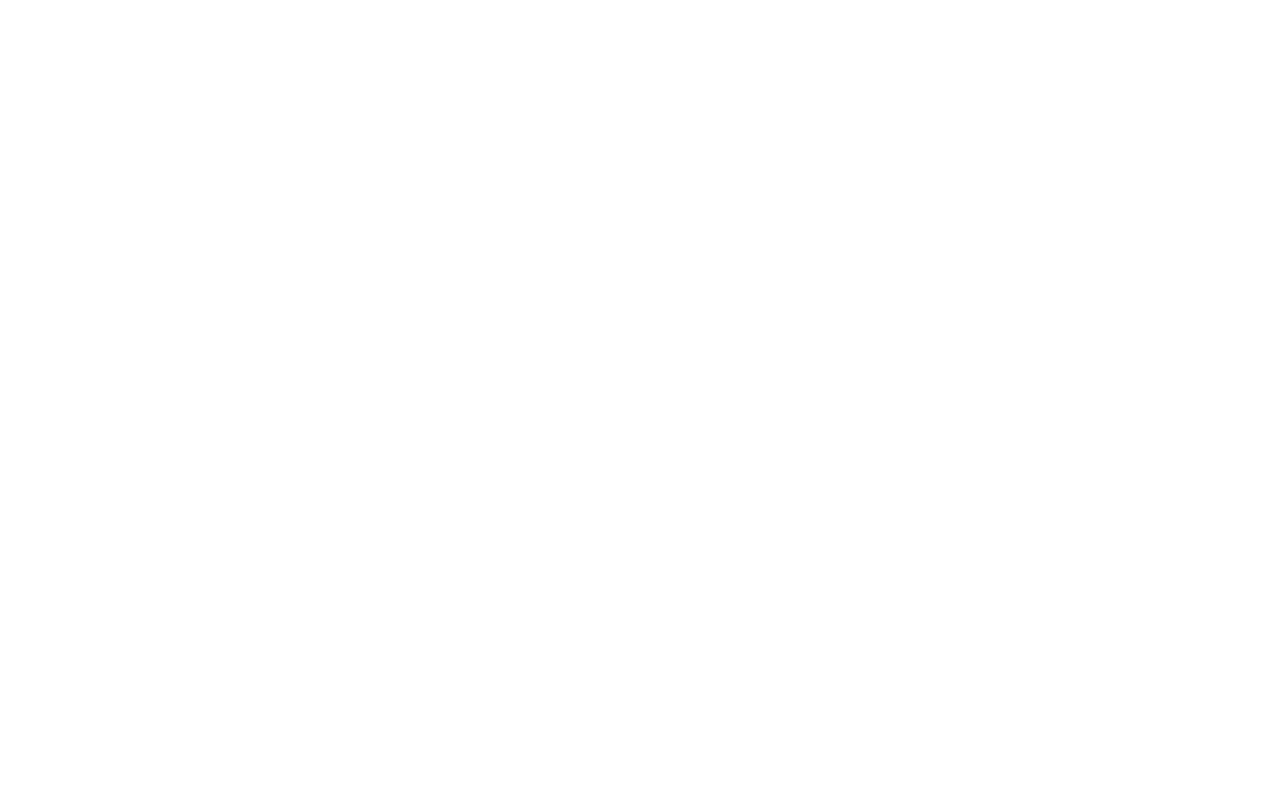
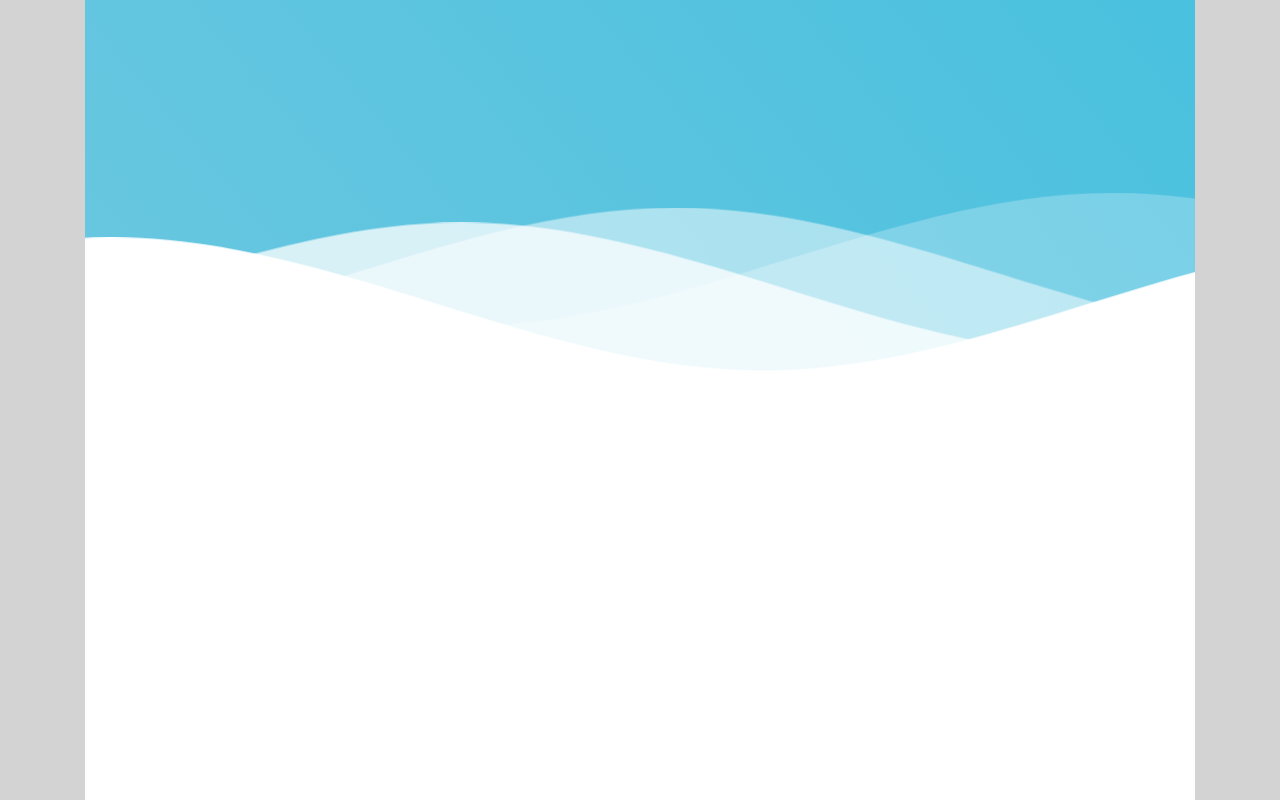
Before and after one commit to FanghanHu/Portfolio, a React (Create React App) app: page / in a window 1280 px wide. Shown: the top 800 px of the page. Built offline with nearby package versions, Linux system fonts and the light colour scheme.

Commit message:
added flowing waves

```diff
--- a/src/App.css
+++ b/src/App.css
@@ -3,5 +3,5 @@ html, body  {
 }
 
 body {
-  background-color: lightgray;
+  background: lightgray;
 }
--- a/src/App.js
+++ b/src/App.js
@@ -1,20 +1,15 @@
-import Container from 'react-bootstrap/Container';
-import {BrowserRouter as Router, Route} from 'react-router-dom';
 import './App.css';
 
 import { library } from '@fortawesome/fontawesome-svg-core'
 import { fab } from '@fortawesome/free-brands-svg-icons'
 import { fas } from '@fortawesome/free-solid-svg-icons'
+import WavePanel from './components/wave-panel';
 
 library.add(fab, fas);
 
 function App() {
   return (
-    <Container fluid className="p-0">
-      <Router basename={process.env.PUBLIC_URL}>
-
-      </Router>
-    </Container>
+    <WavePanel/>
   );
 }
 
--- /dev/null
+++ b/src/components/wave-panel/index.js
@@ -0,0 +1,20 @@
+import { Container } from "react-bootstrap";
+import Waves from "../waves";
+import "./style.css";
+
+
+export default function WavePanel() {
+    return (
+        <Container>
+            <header>
+
+            </header>
+            <main>
+                <Waves/>
+            </main>
+            <footer>
+
+            </footer>
+        </Container>
+    )
+}
--- /dev/null
+++ b/src/components/wave-panel/style.css
@@ -0,0 +1,15 @@
+header {
+    background: linear-gradient(50deg, rgb(107, 199, 224), rgb(73, 193, 223));
+    min-height: 400px;
+}
+
+main {
+    background: #fff;
+    min-height: 600px;
+    position: relative;
+}
+
+footer {
+    background: #aaa;
+    min-height: 2em;
+}
--- /dev/null
+++ b/src/components/waves/index.js
@@ -0,0 +1,30 @@
+import './style.css';
+
+export default function Waves({waveCount=4}) {
+
+    const MAX_Y = 8;
+    const Y_STEP = parseInt(MAX_Y / waveCount);
+    const OPACITY_STEP = 1 / waveCount;
+
+    const waves = [];
+    for(let i=0; i<waveCount; i++) {
+        const step = i+1;
+        waves.push(
+            <use key={"wave-" + i} xlinkHref="#gentle-wave" x="48" y={step*Y_STEP} fill={`rgba(255,255,255,${step * OPACITY_STEP})`} />
+        );
+    }
+
+    return (
+        <svg className="waves"
+            xmlns="http://www.w3.org/2000/svg"
+            xmlnsXlink="http://www.w3.org/1999/xlink"
+            viewBox="0 28 150 28">
+            <defs>
+                <path id="gentle-wave" d="M-160 44c30 0 58-18 88-18s 58 18 88 18 58-18 88-18 58 18 88 18 v44h-352z" />
+            </defs>
+            <g className="parallax">
+                {waves.map(wave => wave)}
+            </g>
+        </svg>
+    )
+}
--- /dev/null
+++ b/src/components/waves/style.css
@@ -0,0 +1,33 @@
+.waves {
+	position: absolute;
+	transform: translateY(-100%);
+}
+/* Animation */
+
+.parallax > use {
+	animation: move-forever 25s cubic-bezier(0.55, 0.5, 0.45, 0.5) infinite;
+}
+.parallax > use:nth-child(1) {
+	animation-delay: -2s;
+	animation-duration: 7s;
+}
+.parallax > use:nth-child(2) {
+	animation-delay: -3s;
+	animation-duration: 10s;
+}
+.parallax > use:nth-child(3) {
+	animation-delay: -4s;
+	animation-duration: 13s;
+}
+.parallax > use:nth-child(4) {
+	animation-delay: -5s;
+	animation-duration: 20s;
+}
+@keyframes move-forever {
+	0% {
+		transform: translate3d(-90px, 0, 0);
+	}
+	100% {
+		transform: translate3d(86px, 0, 0);
+	}
+}
--- a/src/index.js
+++ b/src/index.js
@@ -1,9 +1,9 @@
+import 'bootstrap/dist/css/bootstrap.min.css';
 import React from 'react';
 import ReactDOM from 'react-dom';
 import './index.css';
 import App from './App';
 import reportWebVitals from './reportWebVitals';
-import 'bootstrap/dist/css/bootstrap.min.css';
 
 ReactDOM.render(
   <App />,
```
